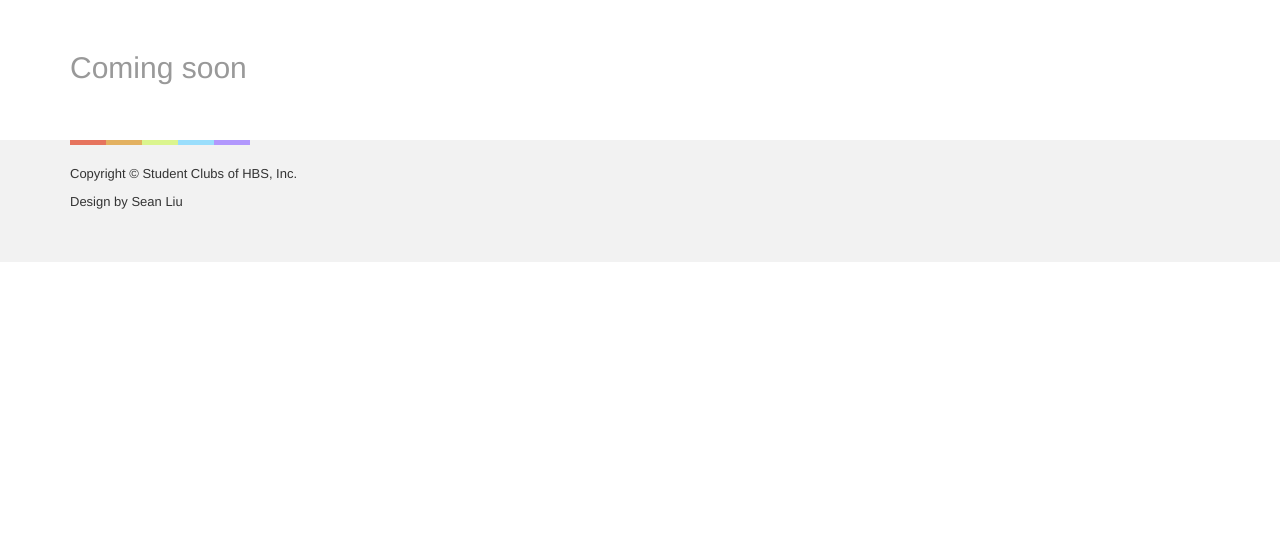
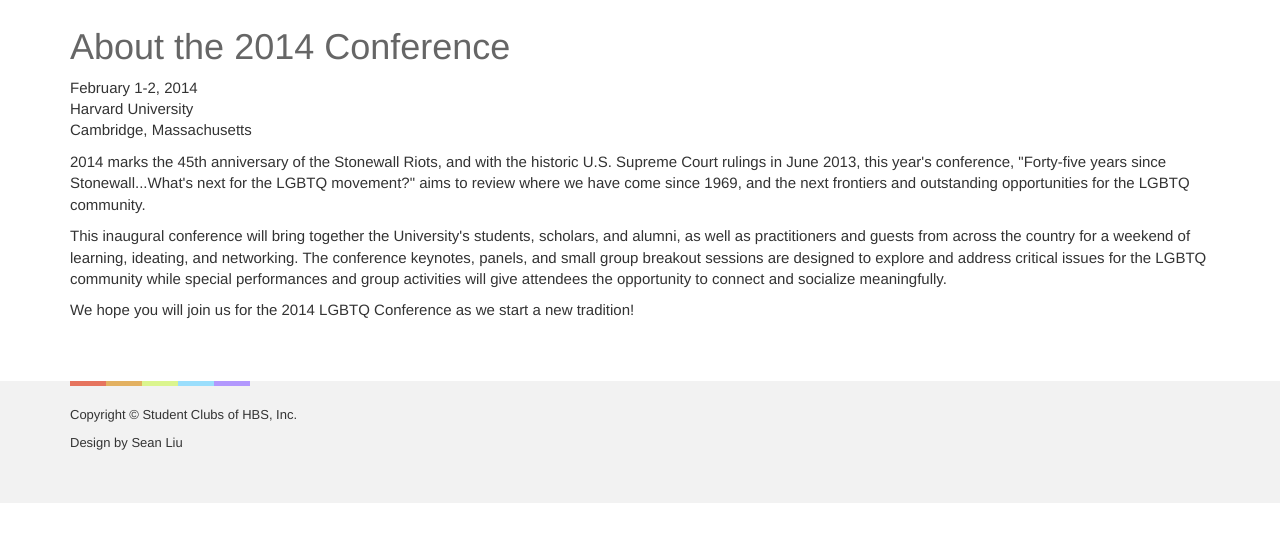
Before and after one commit to seanyliu/outlaw, a website: page about.html in a window 1280 px wide. Shown: the part 53-594 px from the top of the page. Drawn offline with Linux system fonts and the light colour scheme; a web font is replaced by a local one.

Commit message:
added the text to the about page.

```diff
--- a/about.html
+++ b/about.html
@@ -47,9 +47,22 @@
   </div>
 </nav>
 
-<div class="container" id="slogan">
-  <p style="font-size: 30px; color: #999; margin-top: 100px; margin-bottom: 50px;">
-  Coming soon
+<div class="container" id="main">
+  <h1>About the 2014 Conference</h1>
+  <p>
+    February 1-2, 2014<br />
+    Harvard University<br />
+    Cambridge, Massachusetts<br />
+  </p>
+  <p>
+  2014 marks the 45th anniversary of the Stonewall Riots, and with the historic U.S. Supreme Court rulings in June 2013, this year's conference, "Forty-five
+years since Stonewall...What's next for the LGBTQ movement?" aims to review where we have come since 1969, and the next frontiers and outstanding opportunities for the LGBTQ community.
+  </p>
+  <p>
+This inaugural conference will bring together the University's students, scholars, and alumni, as well as practitioners and guests from across the country for a weekend of learning, ideating, and networking. The conference keynotes, panels, and small group breakout sessions are designed to explore and address critical issues for the LGBTQ community while special performances and group activities will give attendees the opportunity to connect and socialize meaningfully.
+  </p>
+  <p>
+We hope you will join us for the 2014 LGBTQ Conference as we start a new tradition!
   </p>
 </div>
 
--- a/css/index.css
+++ b/css/index.css
@@ -32,7 +32,7 @@
   /*font-family: "HelveticaNeue-CondensedBold", "Helvetica Neue";*/
   font-size: 20px;
   letter-spacing: 1px;
-  box-shadow: 0px 5px 0px rgba(0, 0, 0, 0.5);
+  /*box-shadow: 0px 5px 0px rgba(0, 0, 0, 0.5);*/
 }
 
 #top-bg p {
--- a/css/main.css
+++ b/css/main.css
@@ -1,6 +1,20 @@
 body {
+  font-size: 13px;
+  color: #333;
+}
+
+body, h1, h2 {
   font-family: Droid Serif, Helvetica, Arial;
-  font-size: 13px;
+}
+
+#main {
+  margin-top: 60px;
+  margin-bottom: 50px;
+  font-size: 15px;
+}
+
+#main h1 {
+  color: #666;
 }
 
 .navbar {
```
